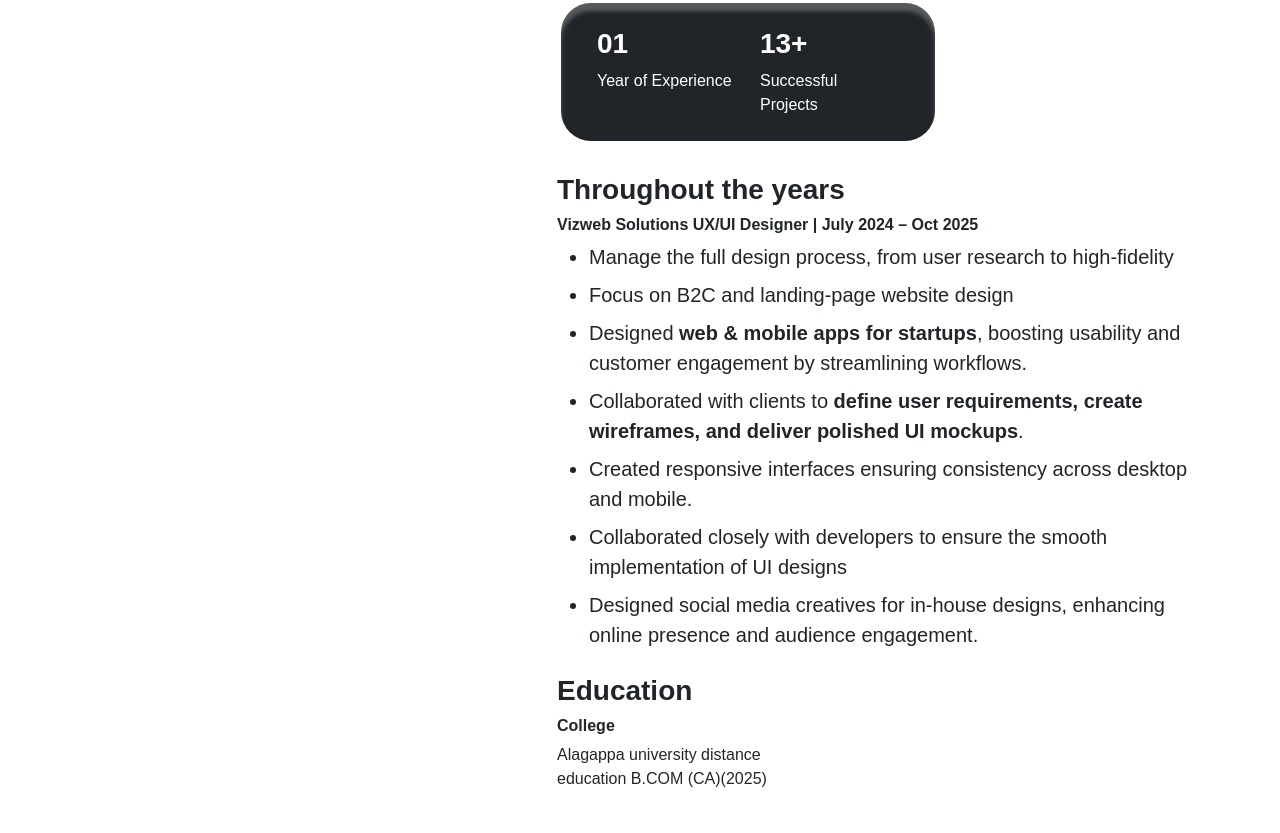
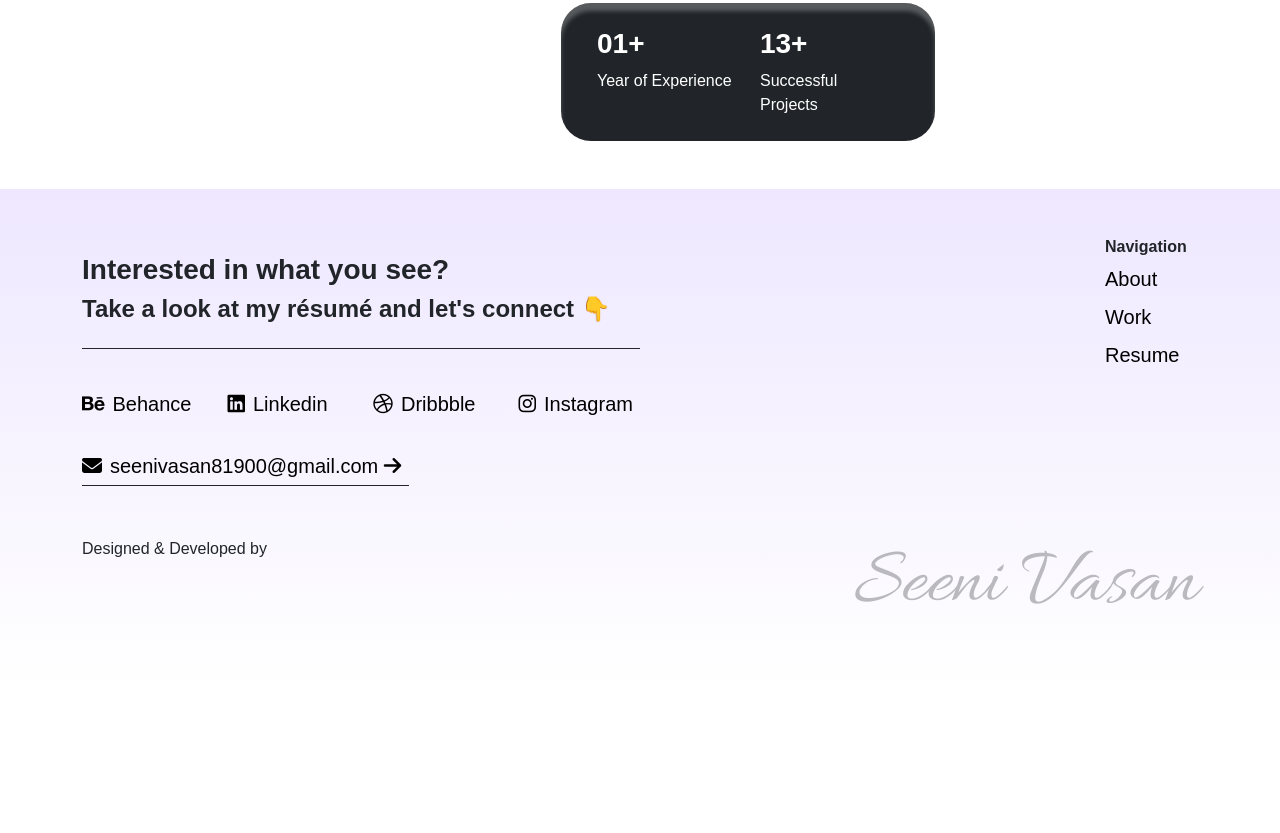
Before and after one commit to seenivasan81900-sudo/portfolio, a plain HTML site: page about.html in a window 1280 px wide. Shown: the part 747-1580 px from the top of the page. After the commit the page ends 1436 px from the top, so only its background shows below. Drawn offline with Linux system fonts and the light colour scheme.

Commit message:
Update about.html

```diff
--- a/about.html
+++ b/about.html
@@ -51,7 +51,7 @@
                             style="border-radius: 30px; box-shadow: 0px 8px 4px 0px #FFFFFF40 inset;">
                             <div class="col-sm fs-5 my-3 my-sm-0">
                                 <span class="fw-bold h3"
-                                    style="font-family: 'DM Sans', sans-serif; font-weight: 700;">01</span>
+                                    style="font-family: 'DM Sans', sans-serif; font-weight: 700;">01+</span>
                                 <p class="mb-0 mt-2" style="font-weight:400;font-size:.8em">
                                     Year of Experience</p>
                             </div>
@@ -63,36 +63,6 @@
                             </div>
                         </div>
 
-                        <div class="py-2">
-                            <h3 class="fw-bold">Throughout the years</h3>
-                            <h6 class="fw-bolder">Vizweb Solutions UX/UI Designer | July 2024 – Oct 2025</h6>
-                            <ul class="my-2">
-                                <li class="my-2">Manage the full design process, from user research to high-fidelity
-                                </li>
-                                <li class="my-2">Focus on B2C and landing-page website design</li>
-                                <li class="my-2">Designed <span class="fw-bold">web & mobile apps for startups</span>,
-                                    boosting
-                                    usability and customer engagement by streamlining workflows.</li>
-                                <li class="my-2">Collaborated with clients to <span class="fw-bold">define user
-                                        requirements, create
-                                        wireframes, and deliver polished UI mockups</span>.</li>
-                                <li class="my-2">Created responsive interfaces ensuring consistency across desktop and
-                                    mobile.</li>
-                                <li class="my-2">Collaborated closely with developers to ensure the smooth
-                                    implementation of UI
-                                    designs</li>
-                                <li class="my-2">Designed social media creatives for in-house designs, enhancing online
-                                    presence and
-                                    audience engagement.</li>
-                            </ul>
-                        </div>
-
-                        <div class="py-2">
-                            <h3 class="fw-bold">Education</h3>
-                            <h6 class="fw-bolder">College</h6>
-                            <p class="fs-6">Alagappa university distance <br> education B.COM (CA)(2025)</p>
-                        </div>
-                    </div>
 
                 </div>
             </div>
```
